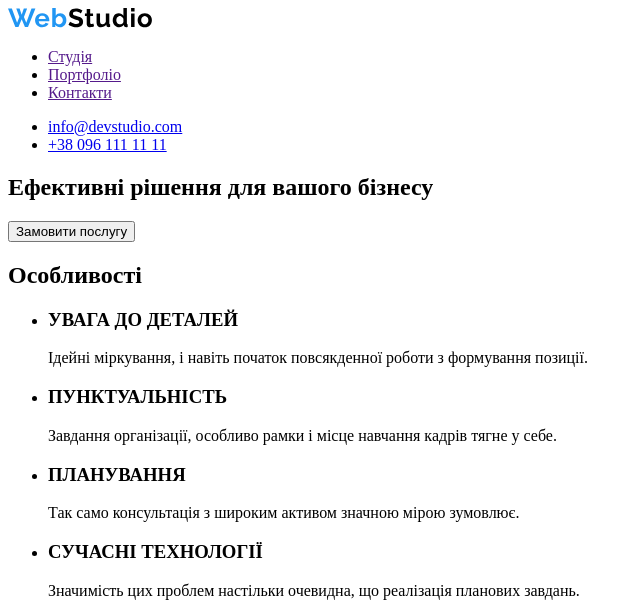
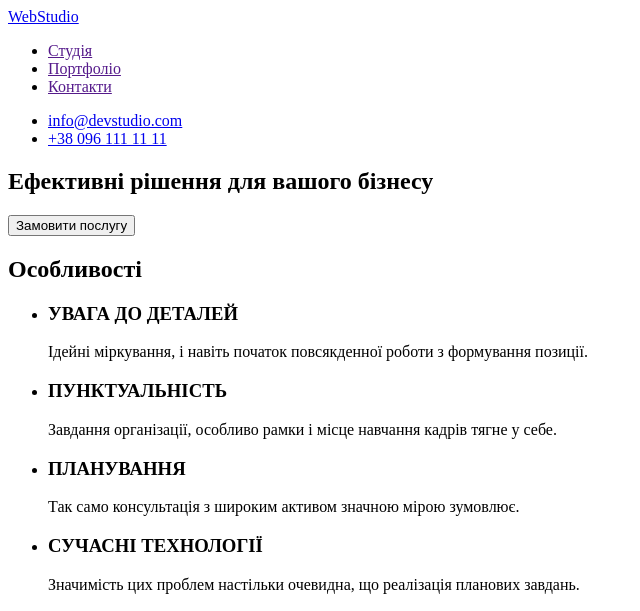
Before and after one commit to Tsylepa/goit-markup-hw-01, a plain HTML site: page index.html in a window 1280 px wide. Shown: the top 611 px of the page, without its empty margins (0-640 px from the left). Drawn offline with Linux system fonts and the light colour scheme.

Commit message:
Reducing images weight

```diff
--- a/index.html
+++ b/index.html
@@ -9,9 +9,7 @@
 <body>
     <!-- Header -->
     <header>
-        <a href="/" class="logo">
-            <img src="./images/logo.svg" alt="Логотип">
-        </a>
+        <a href="./" class="logo">WebStudio</a>
 
         <nav>
             <ul>
@@ -94,7 +92,7 @@
         </section>
         <footer>
 
-            <a href="/"><img src="./images/logo.svg" alt="Логотип"></a>
+            <a href="./" class="logo">WebStudio</a>
 
             <address>
                 <p>м. Київ, пр-т Лесі Українки, 26</p>
```
Also changed, not shown: images/box1.jpg, images/box2.jpg, images/box3.jpg, images/logo.svg (deleted), images/team1.jpg, images/team2.jpg, images/team3.jpg, images/team4.jpg.
